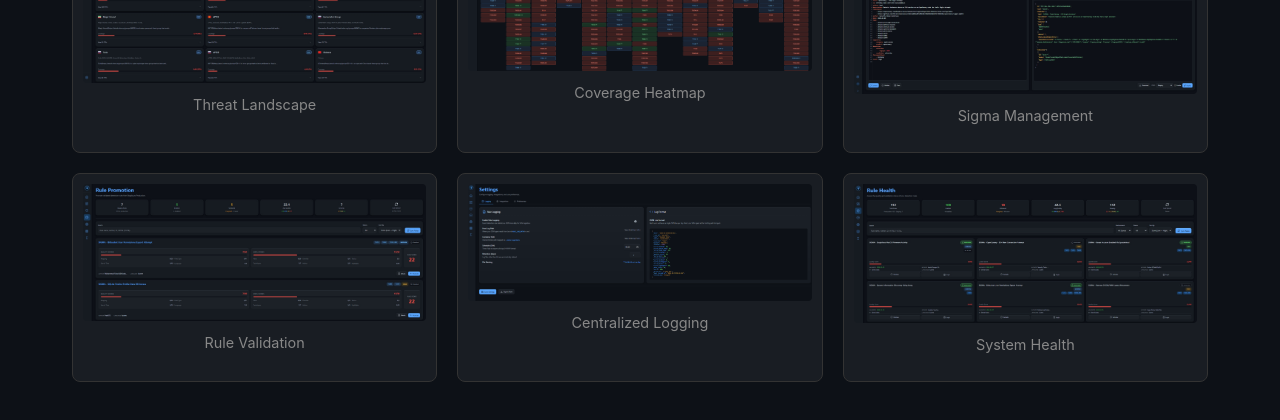
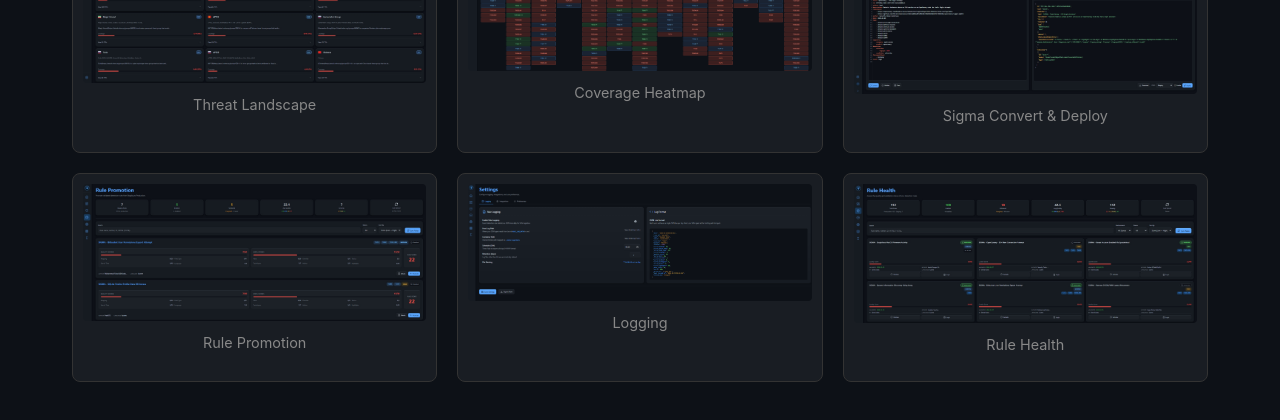
Before and after one commit to sigeauk/sigeauk.github.io, a Jekyll site: the page built from tide.html, in a window 1280 px wide. Shown: the part 2197-2617 px from the top of the page. Built offline with Jekyll 4.4.1, drawn with Linux system fonts in a browser that asks for light colours.

```diff
--- a/style.css
+++ b/style.css
@@ -273,7 +273,7 @@
 }
 
 .gallery-item:hover {
-    transform: scale(1.02);
+    transform: scale(1.8);
 }
 
 .gallery-item img {
--- a/tide.html
+++ b/tide.html
@@ -123,19 +123,19 @@
         </div>
         <div class="gallery-item">
             <img src="{{ site.baseurl }}/images/Sigma.jpeg" alt="Sigma Rule Management">
-            <p class="caption">Sigma Management</p>
+            <p class="caption">Sigma Convert & Deploy</p>
         </div>
         <div class="gallery-item">
             <img src="{{ site.baseurl }}/images/Promotion.jpeg" alt="Rule Promotion Workflow">
-            <p class="caption">Rule Validation</p>
+            <p class="caption">Rule Promotion</p>
         </div>
         <div class="gallery-item">
             <img src="{{ site.baseurl }}/images/logging.png" alt="Rule Logging and Auditing">
-            <p class="caption">Centralized Logging</p>
+            <p class="caption">Logging</p>
         </div>
         <div class="gallery-item">
             <img src="{{ site.baseurl }}/images/Health.jpeg" alt="System Health Monitoring">
-            <p class="caption">System Health</p>
+            <p class="caption">Rule Health</p>
         </div>
     </div>
 </section>
```
